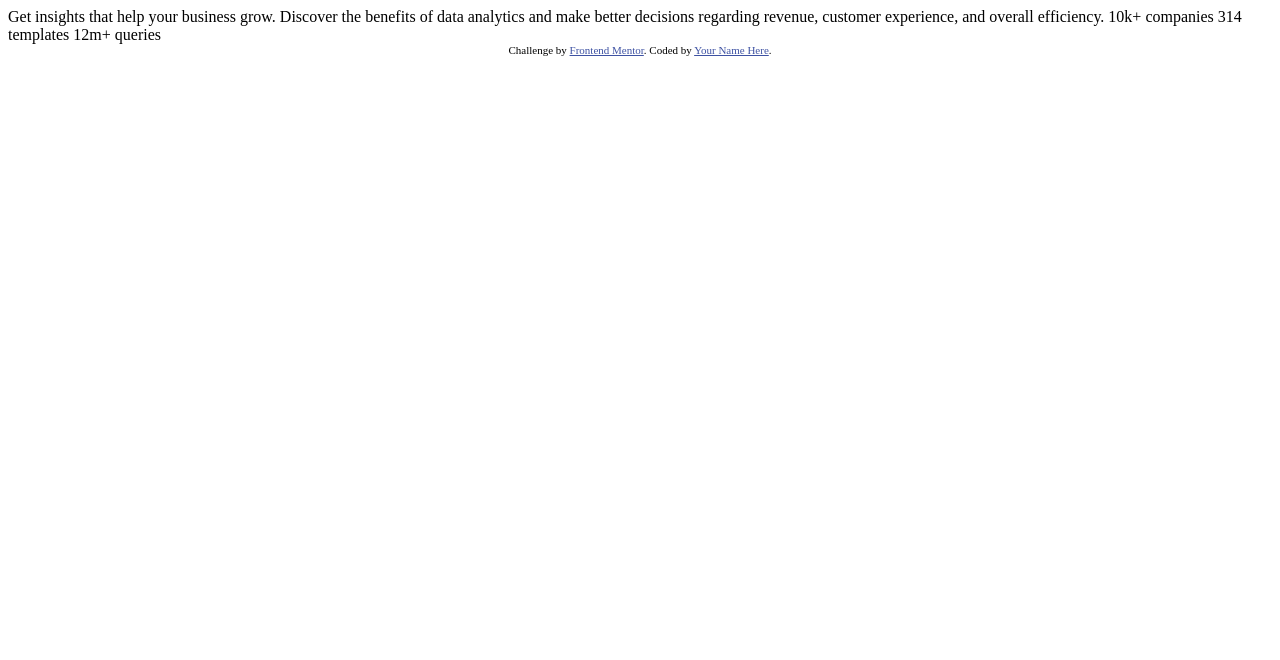
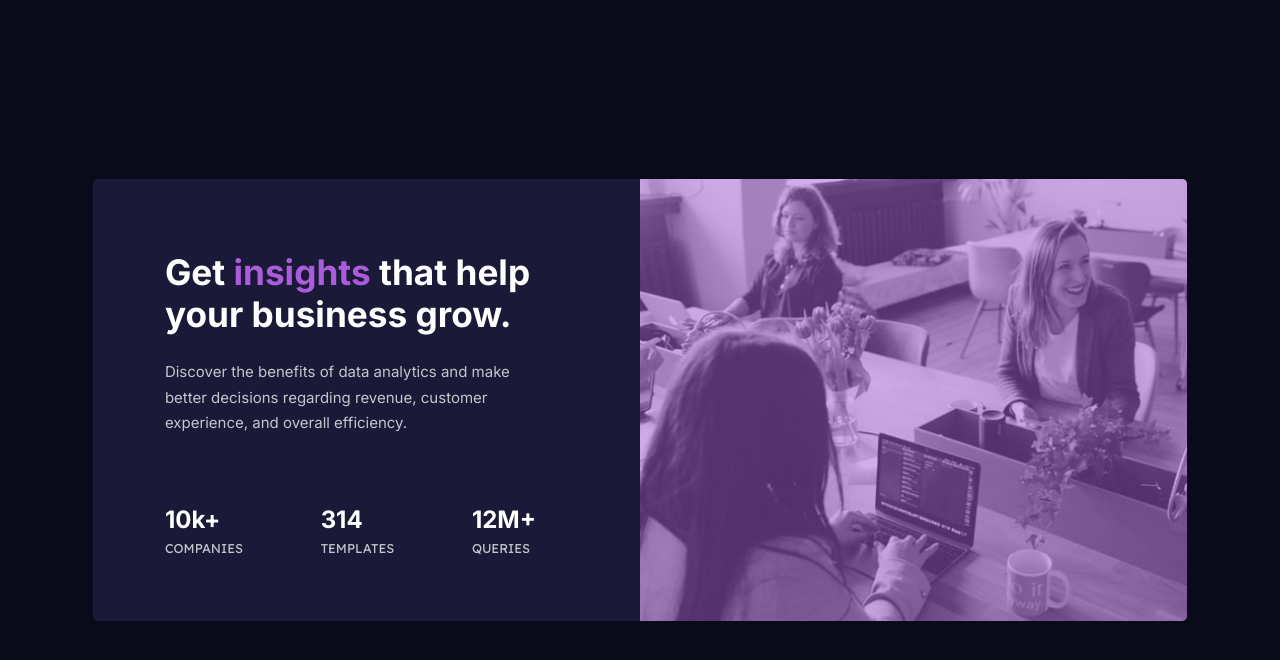
Before and after one commit to OliveiraRony/stats-preview-card, a plain HTML site: page index.html in a window 1280 px wide. Drawn offline with Linux system fonts and the light colour scheme.

Commit message:
Primeiro commit

```diff
--- a/index.html
+++ b/index.html
@@ -1,33 +1,49 @@
 <!DOCTYPE html>
-<html lang="en">
+<html lang="pt-br">
 <head>
   <meta charset="UTF-8">
-  <meta name="viewport" content="width=device-width, initial-scale=1.0"> <!-- displays site properly based on user's device -->
+  <meta name="viewport" content="width=device-width, initial-scale=1.0">
 
   <link rel="icon" type="image/png" sizes="32x32" href="./images/favicon-32x32.png">
+  <link rel="stylesheet" href="style.css">
 
-  <title>Frontend Mentor | Stats preview card component</title>
+  <title>Stats preview card component</title>
 
-  <!-- Feel free to remove these styles or customise in your own stylesheet 👍 -->
-  <style>
-    .attribution { font-size: 11px; text-align: center; }
-    .attribution a { color: hsl(228, 45%, 44%); }
-  </style>
 </head>
 <body>
 
-  Get insights that help your business grow.
+  <main>
+    <div class="card-img">
+      <div class="image-overlay"> </div>
+    </div>
 
-  Discover the benefits of data analytics and make better decisions regarding revenue, customer
-  experience, and overall efficiency.
+    <div class="content">
+      <h1>Get <span>insights</span> that help your business grow.</h1>
 
-  10k+ companies
-  314 templates
-  12m+ queries
+      <p>
+        Discover the benefits of data analytics and make better decisions regarding revenue, customer
+        experience, and overall efficiency.
+      </p>
 
-  <div class="attribution">
-    Challenge by <a href="https://www.frontendmentor.io?ref=challenge" target="_blank">Frontend Mentor</a>.
-    Coded by <a href="#">Your Name Here</a>.
-  </div>
+      <div class="stats">
+        <div>
+          <p>10k+</p>
+          <span>companies</span>
+        </div>
+
+        <div>
+          <p>314</p>
+          <span>templates</span>
+        </div>
+
+        <div>
+          <p>12M+</p>
+          <span>queries</span>
+        </div>
+      </div>
+
+    </div>
+
+  </main>
 </body>
 </html>
--- /dev/null
+++ b/style.css
@@ -0,0 +1,142 @@
+@import url('https://fonts.googleapis.com/css2?family=Inter:wght@400;700&display=swap');
+@import url('https://fonts.googleapis.com/css2?family=Lexend+Deca&display=swap');
+
+:root {
+    --main-bg: hsl(233, 47%, 7%);
+    --card-bg: hsl(244, 38%, 16%);
+    --accent-bg: hsla(277, 64%, 61%, 0.5);
+    --insight-color: hsl(277, 64%, 61%);
+    --paragraph: hsla(0, 0%, 100%, 0.75);
+    --stats: hsla(0, 0%, 100%, 0.6);
+
+    --primary-font: 'Inter', sans-serif;
+    --secondary-font: 'Lexend Deca', sans-serif;
+
+}
+
+* {
+    margin: 0;
+    padding: 0;
+    box-sizing: border-box;
+}
+
+body {
+    height: 100vh;
+    display: flex;
+    justify-content: center;
+    align-items: center;
+    background-color: var(--main-bg);
+}
+
+main {
+    background-color: var(--card-bg);
+    color: #fff;
+    max-width: 20.4rem;
+    text-align: center;
+    border-radius: 5px;
+}
+
+.card-img {
+    background-image: url('images/image-header-mobile.jpg');
+    background-size: cover;
+    border-radius: 7px 7px 0px 0px;
+    height: 15rem;
+    position: relative;
+}
+
+.image-overlay {
+    top: 0%;
+    left: 0;
+    position: absolute;
+    width: 100%;
+    height: 100%;
+    background-color: var(--accent-bg);
+    border-radius: 5px 5px 0px 0px;
+}
+
+.content {
+    padding: 2.3rem 1.7rem;
+}
+
+.content h1 {
+    font-family: var(--primary-font);
+    font-size: 1.7em;
+    font-weight: 700;
+}
+
+.content h1 > span {
+    color: var(--insight-color)
+}
+
+.content > p {
+    color: var(--paragraph);
+    font-family: 'Inter', sans-serif;
+    font-weight: 400;
+    line-height: 1.7em;
+    margin-top: 1rem;
+    font-size: 15px;
+    font-weight: 400;
+}
+
+.stats {
+    margin-top: 2.5rem;
+}
+
+.stats p {
+    font-family: var(--primary-font);
+    font-size: 1.5em;
+    font-weight: 700;
+    margin-top: 1.8rem;
+    margin-bottom: 0.3rem;
+}
+
+.stats span {
+    font-family: var(--secondary-font);
+    text-transform: uppercase;
+    color:hsla(0, 0%, 100%, 0.75);
+    font-size: 0.8em;
+}
+
+@media screen and (min-width: 768px) {
+
+    body {
+        margin: auto;
+    }
+
+    main {
+        display: flex;
+        flex-direction: row-reverse;
+        max-width: 200rem;
+        text-align: left;
+    }
+
+    .content {
+        width: 50%;
+        padding: 4.5rem 6.5rem 4rem 4.5rem;
+    }
+
+    .content h1 {
+        font-size: 2.2em;
+    }
+
+    .content > p {
+        text-align: left;
+        margin-top: 1.5rem;
+    }
+
+    .card-img {
+        background-image: url('images/image-header-desktop.jpg');
+        width: 50%;
+        height: auto;
+        border-radius: 0px 5px 5px 0px;
+    }
+
+    .image-overlay {
+        border-radius: 0px 5px 5px 0px;
+    }
+
+    .stats {
+        display: flex;
+        justify-content: space-between;
+    }
+}
```
